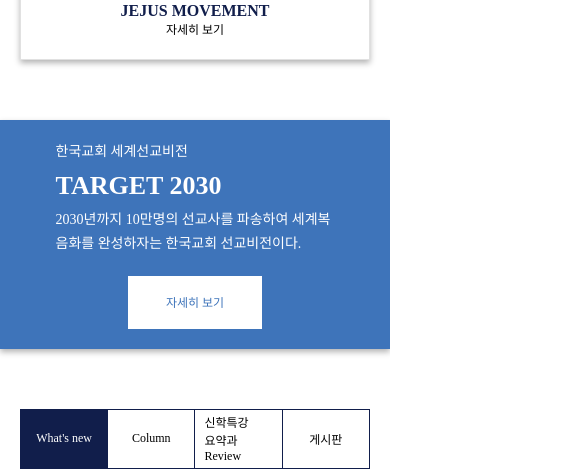
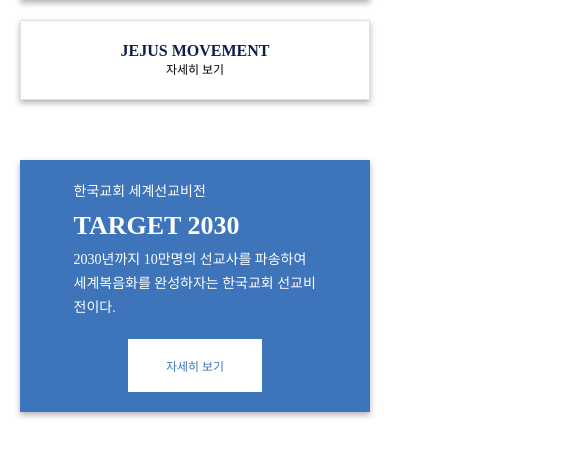
Before and after one commit to dudwns0921/intercp_renewal, a Vue app: page / in a window 390 px wide. Shown: the part 1840-2310 px from the top of the page, 585 px wide, since content can reach past the window. Built offline with nearby package versions, Linux system fonts and the light colour scheme; a web font is replaced by a local one.

Commit message:
fix: 모바일 버전 변경 오류 수정

```diff
--- a/src/views/HomeView.vue
+++ b/src/views/HomeView.vue
@@ -24,7 +24,7 @@
       <div class="introduction-content__video-container">
         <h2>InterCP 소개 동영상</h2>
         <iframe
-          v-if="isMobile()"
+          v-if="isMobile"
           width="100%"
           height="357"
           src="https://www.youtube.com/embed/W2_Cj1SuBLI"
@@ -46,7 +46,7 @@
       </div>
     </div>
   </section>
-  <blank-component v-if="isMobile()" :height="60" />
+  <blank-component v-if="isMobile" :height="60" />
   <blank-component v-else :height="100" />
   <section>
     <div class="introduction-content">
@@ -58,7 +58,7 @@
     </div>
   </section>
   <blank-component :height="40" />
-  <section v-bind:class="{ imgBlock: isMobile() }">
+  <section v-bind:class="{ imgBlock: isMobile }">
     <div class="introduction-content">
       <link-box-component-large
         title="TARGET 2030"
@@ -70,14 +70,14 @@
       />
     </div>
   </section>
-  <blank-component v-if="isMobile()" :height="60" />
+  <blank-component v-if="isMobile" :height="60" />
   <blank-component v-else :height="132" />
   <section>
     <div class="introduction-content tab-noticeBoard">
       <tab-component :tabs="TABS" />
     </div>
   </section>
-  <blank-component v-if="isMobile()" :height="40" />
+  <blank-component v-if="isMobile" :height="40" />
   <blank-component v-else :height="70" />
   <section class="introduction-content__programs">
     <div class="introduction-content introduction-content__programs-container">
@@ -91,7 +91,7 @@
           :shadow="true"
         />
       </div>
-      <blank-component v-if="isMobile()" :height="20" />
+      <blank-component v-if="isMobile" :height="20" />
       <blank-component v-else :height="100" />
       <h2 class="sub-title">국내외 프로그램</h2>
       <blank-component :height="24" />
@@ -120,21 +120,19 @@ import PhotoBoxComponent from '../components/PhotoBoxComponent.vue';
 
 import { TABS, PROGRAMS } from '../constant/constants';
 import { imgFiles } from '../mock/mockData';
-</script>
-<script>
-export default {
-  methods: {
-    isMobile() {
-      if (screen.width <= 800) {
-        console.log('true');
-        return true;
-      } else {
-        console.log('false');
-        return false;
-      }
-    },
-  },
-};
+import { onBeforeMount, onMounted, ref } from 'vue';
+
+window.addEventListener('resize', checkScreenWidth);
+
+const isMobile = ref(false);
+
+function checkScreenWidth() {
+  if (document.documentElement.clientWidth <= 800) {
+    isMobile.value = true;
+  } else {
+    isMobile.value = false;
+  }
+}
 </script>
 
 <style lang="scss" scoped>
```
